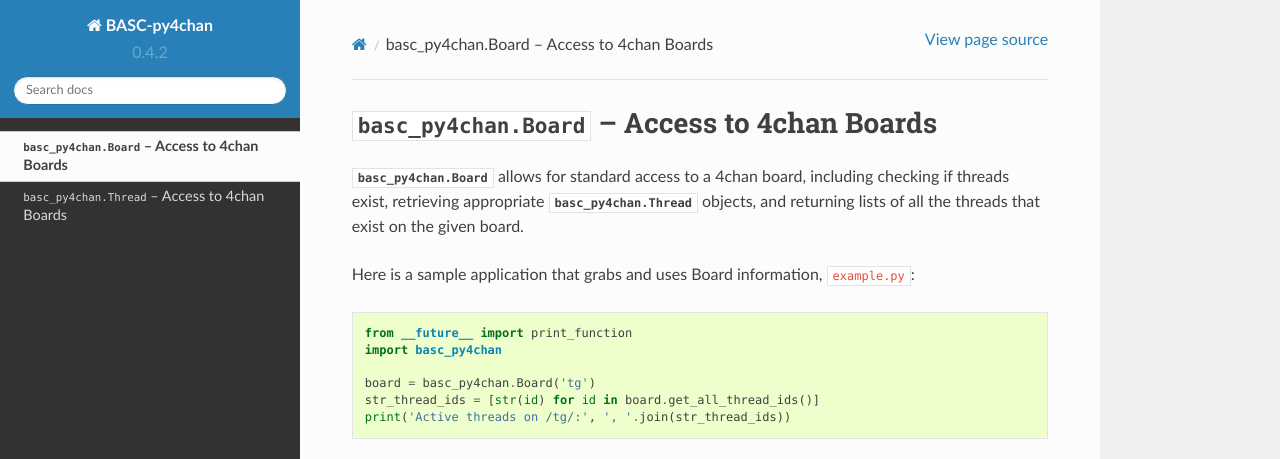
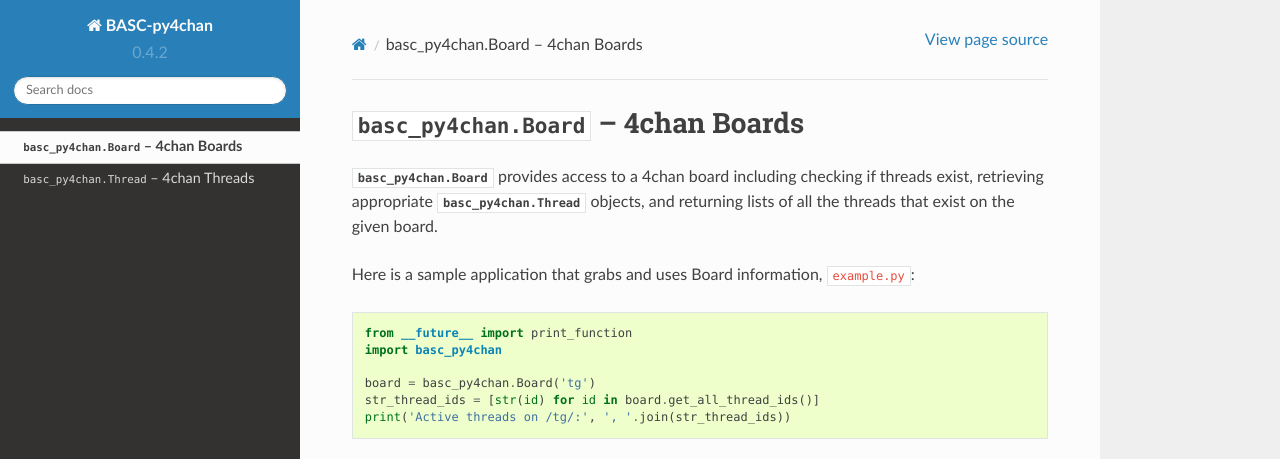
Before and after one commit to bibanon/BASC-py4chan, a Sphinx documentation site: the page built from docs/library/board.rst, in a window 1280 px wide, cut to the strip 0-459 px from the top of the page. Built offline with Sphinx 7.4.7 and the Read the Docs theme 2.0.0, drawn with Linux system fonts in a browser that asks for light colours; pages that are not in the unit, such as notebooks, are missing from menus.

Commit message:
Fix some stuff

```diff
--- a/docs/library/board.rst
+++ b/docs/library/board.rst
@@ -1,7 +1,7 @@
-:class:`basc_py4chan.Board` – Access to 4chan Boards
-==================================================
+:class:`basc_py4chan.Board` – 4chan Boards
+==========================================
 
-:class:`basc_py4chan.Board` allows for standard access to a 4chan board, including checking if threads exist, retrieving appropriate :class:`basc_py4chan.Thread` objects, and returning lists of all the threads that exist on the given board.
+:class:`basc_py4chan.Board` provides access to a 4chan board including checking if threads exist, retrieving appropriate :class:`basc_py4chan.Thread` objects, and returning lists of all the threads that exist on the given board.
 
 Here is a sample application that grabs and uses Board information, :file:`example.py`::
 
--- a/docs/library/thread.rst
+++ b/docs/library/thread.rst
@@ -1,5 +1,5 @@
-:class:`basc_py4chan.Thread` – Access to 4chan Boards
-==================================================
+:class:`basc_py4chan.Thread` – 4chan Threads
+============================================
 
 :class:`basc_py4chan.Thread` allows for standard access to a 4chan thread, including listing all the posts in the thread, information such as whether the thread is locked and stickied, and lists of attached file URLs or thumbnails.
 
```
Also changed, not shown: docs/index.rst (+12 -2 lines).
